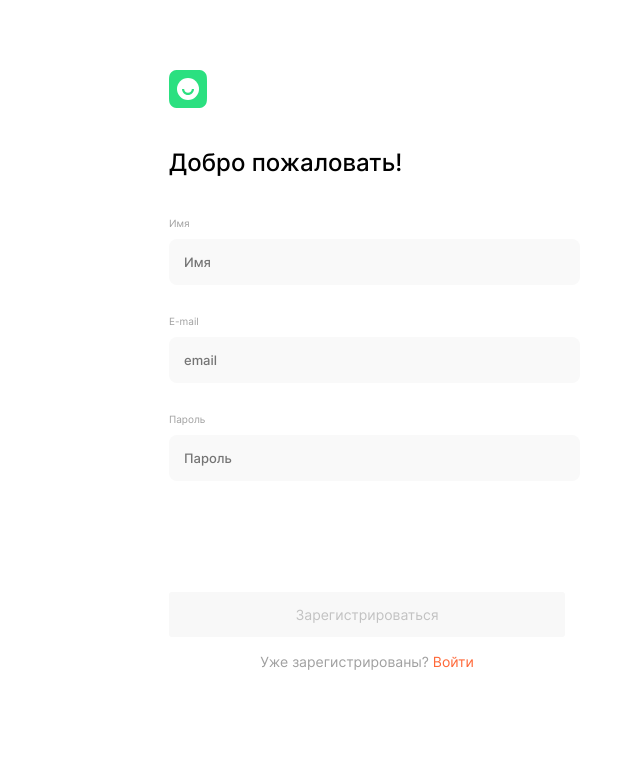
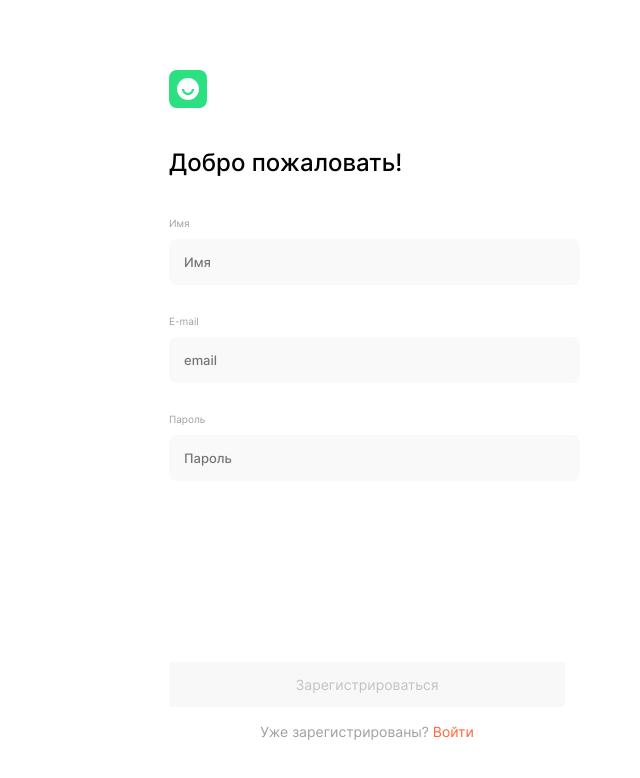
Before and after one commit to bl0nda/movies-explorer-frontend, a React (Create React App) app: page /signup in a window 1280 px wide. Shown: the top 778 px of the page, without its empty margins (273-913 px from the left). Built offline with nearby package versions, Linux system fonts and the light colour scheme; the HTML template or start-up script is replaced by a standard one.

Commit message:
как-то так

```diff
--- a/src/components/Register/Register.css
+++ b/src/components/Register/Register.css
@@ -107,6 +107,21 @@
   padding-top: 10px;
 }
 
+.form-welcome__server-error {
+    text-align: center;
+    color: #ee3465;
+    font-size: 14px;
+    font-style: normal;
+    font-weight: 400;
+    line-height: normal;
+    min-height: 18px;
+    height: 100%;
+    margin-top: 70px;
+    display: block;
+    flex-wrap: wrap;
+    max-width: 390px;
+}
+
 @media screen and (max-width: 450px) {
   .form-welcome {
     max-width: 260px;
--- a/src/components/SearchForm/SearchForm.css
+++ b/src/components/SearchForm/SearchForm.css
@@ -52,20 +52,12 @@
 }
 
 .search__field-error {
-  margin: 0;
-  padding: 0;
-  height: 30px;
-  width: 100%;
+  margin: 0 auto;
+  padding: 10px 0;
   text-align: center;
   color: #ff3055;
   font-size: 13px;
-  font-style: normal;
-  font-weight: 400;
   line-height: normal;
-  visibility: hidden;
-}
-.search__field-error_active {
-  visibility: visible;
 }
 
 @media screen and (max-width: 805px) {
--- a/src/components/SearchForm/SearchForm.js
+++ b/src/components/SearchForm/SearchForm.js
@@ -1,14 +1,22 @@
-// import { useState } from "react";
+import { useState } from "react";
 import './SearchForm.css';
 import Checkbox from '../CheckBox/Checkbox';
-import { useFormWithValidation } from '../../utils/validate';
 
 function SearchForm({ searchQuery, onChange, handleSearch, isChecked, onCheckboxUpdated }) {
-    const { values, handleChange, errors, isValid, setIsValid, resetForm } = useFormWithValidation();
+    const [searchError, setSearchError] = useState("");
+
+    function handleSubmit(evt) {
+        evt.preventDefault();
+        if (searchQuery === undefined || searchQuery === "") {
+            setSearchError('Нужно ввести ключевое слово');
+        }
+        handleSearch(searchQuery);
+    }
 
     return (
         <section className='search'>
-            <form className='search__form'>
+            <form className='search__form'
+                onSubmit={handleSubmit}>
                 <div className='search__container'>
                     <div className='search__icon'></div>
                     <input
@@ -22,18 +30,14 @@ function SearchForm({ searchQuery, onChange, handleSearch, isChecked, onCheckbox
                     ></input>
                     <button
                         className='search__btn'
-                        type="button"
-                        onClick={handleSearch}
+                        type="submit"
                     ></button>
                 </div>
-                <span
-                    className={errors.movie
-                        ? "search__field-error search__field-error_active"
-                        : "search__field-error"
-                    }>
-                    Нужно ввести ключевое слово
-                </span>
             </form>
+            <span
+                className="search__field-error">
+                Нужно ввести ключевое слово
+            </span>
             <Checkbox isChecked={isChecked} onChange={onCheckboxUpdated} />
         </section>
     );
```
